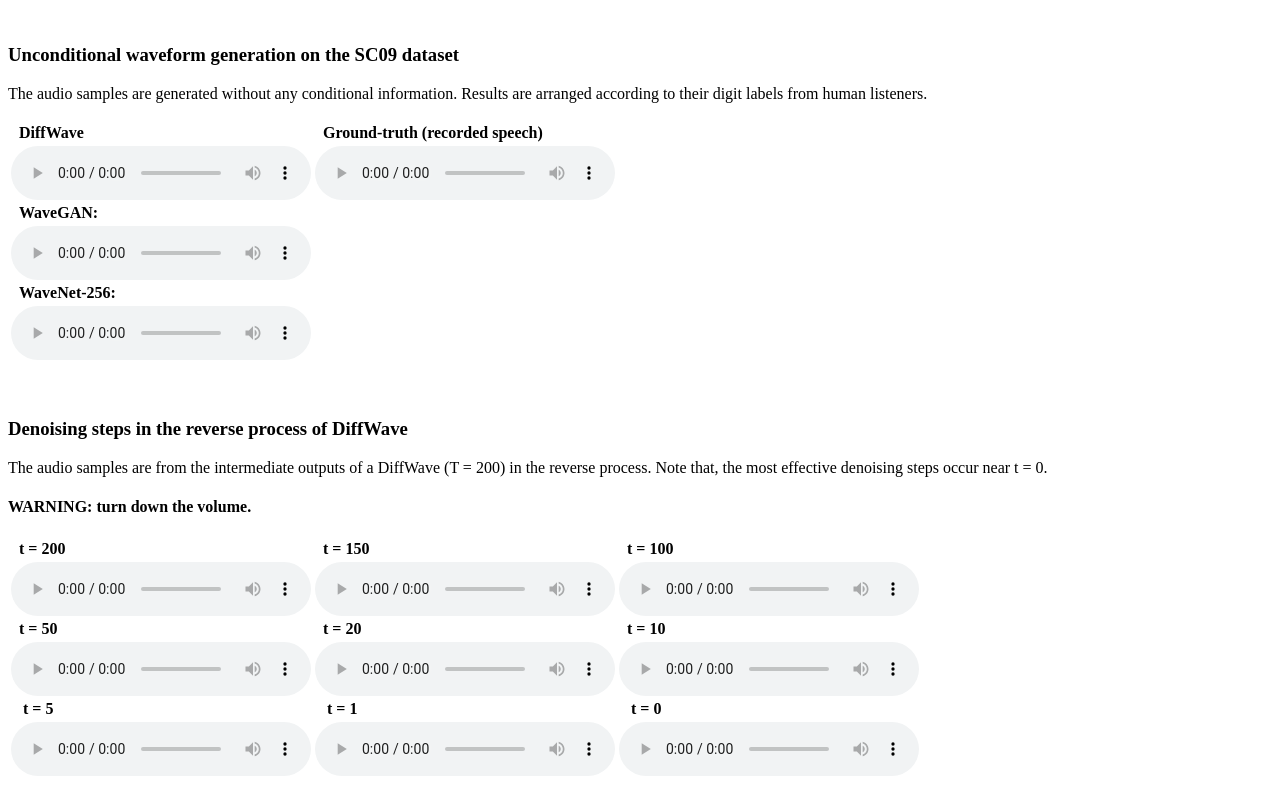
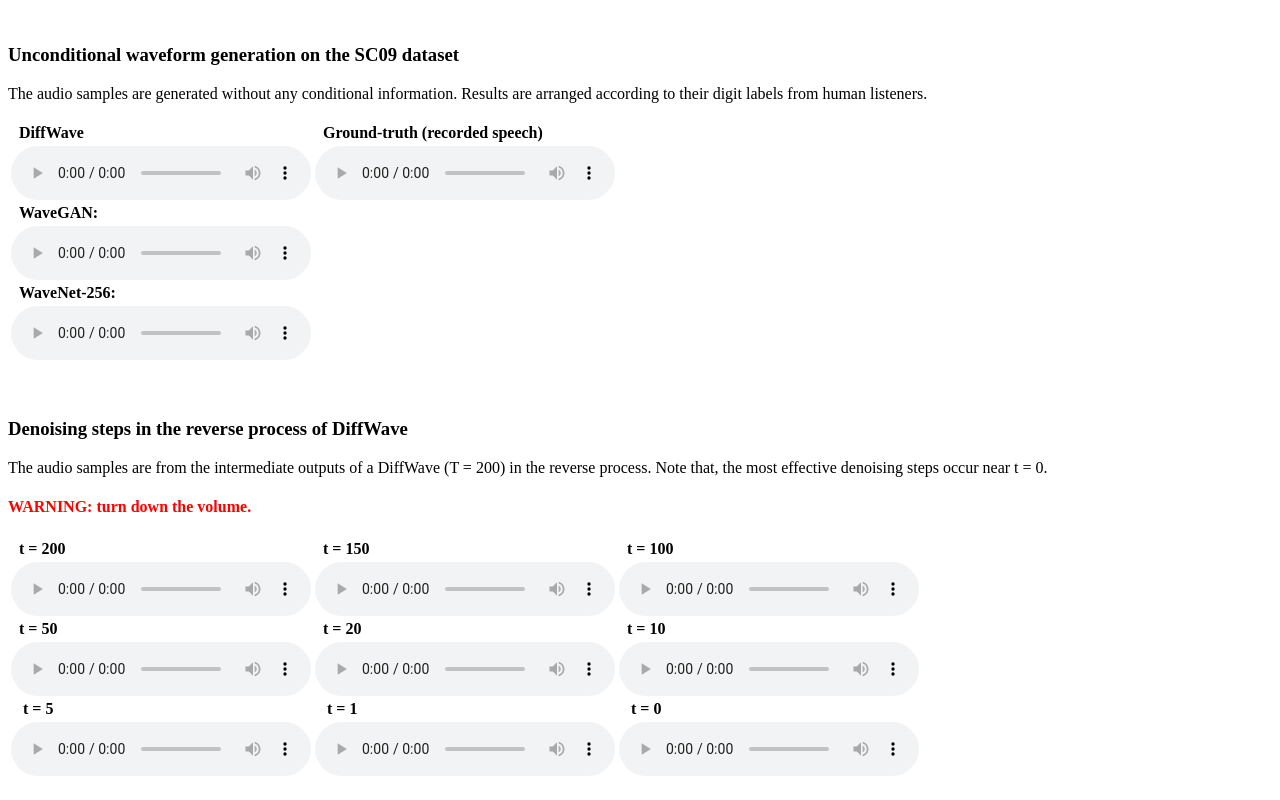
Before and after one commit to diffwave-demo/diffwave-demo.github.io, a plain HTML site: page index.html in a window 1280 px wide. Shown: the part 1166-1966 px from the top of the page. Drawn offline with Linux system fonts and the light colour scheme.

Commit message:
minor edit

```diff
--- a/index.html
+++ b/index.html
@@ -160,7 +160,7 @@
     <h3> Denoising steps in the reverse process of DiffWave</h3>
     The audio samples are from the intermediate outputs of a DiffWave (T = 200) in the reverse process.
     Note that, the most effective denoising steps occur near t = 0.
-    <h4>WARNING: turn down the volume.<h4>
+    <h4 style="color:red">WARNING: turn down the volume.<h4>
     <table>
       <tbody>
 
```
